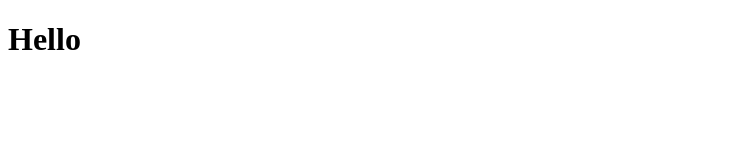
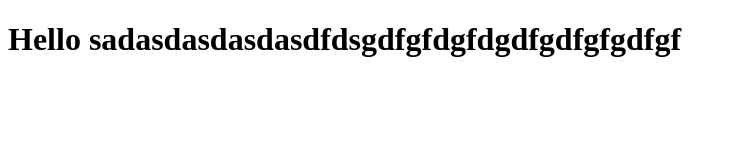
Before and after one commit to a-v-m-dev/demo, a plain HTML site: page index.html in a window 1280 px wide. Shown: the whole page, without its empty margins (0-737 px from the left). Drawn offline with Linux system fonts and the light colour scheme.

Commit message:
Add again index.html

```diff
--- a/index.html
+++ b/index.html
@@ -6,6 +6,6 @@
     <title>Document</title>
 </head>
 <body>
-    <h1>Hello</h1>
+    <h1>Hello sadasdasdasdasdfdsgdfgfdgfdgdfgdfgfgdfgf</h1>
 </body>
 </html>
```
